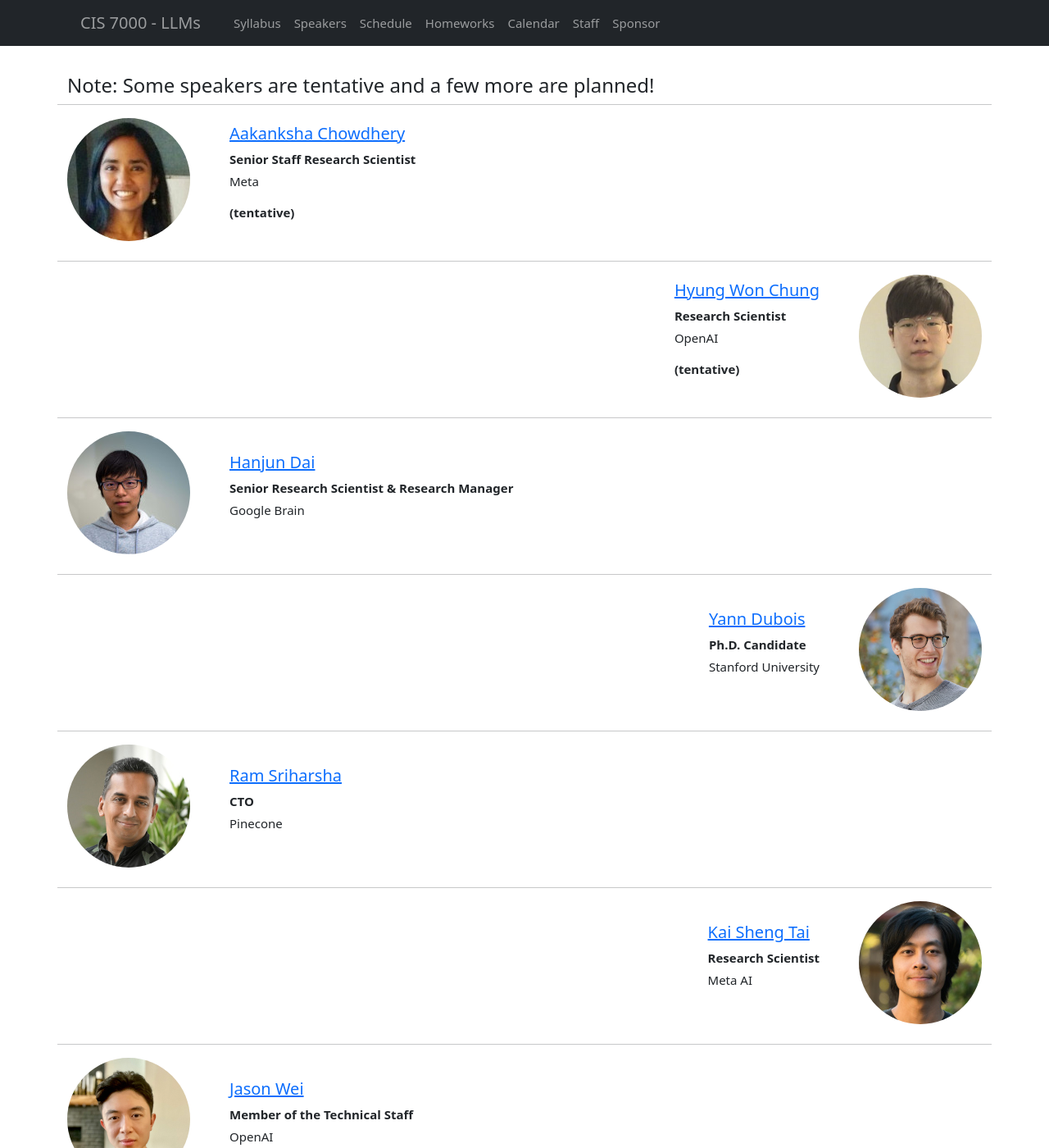
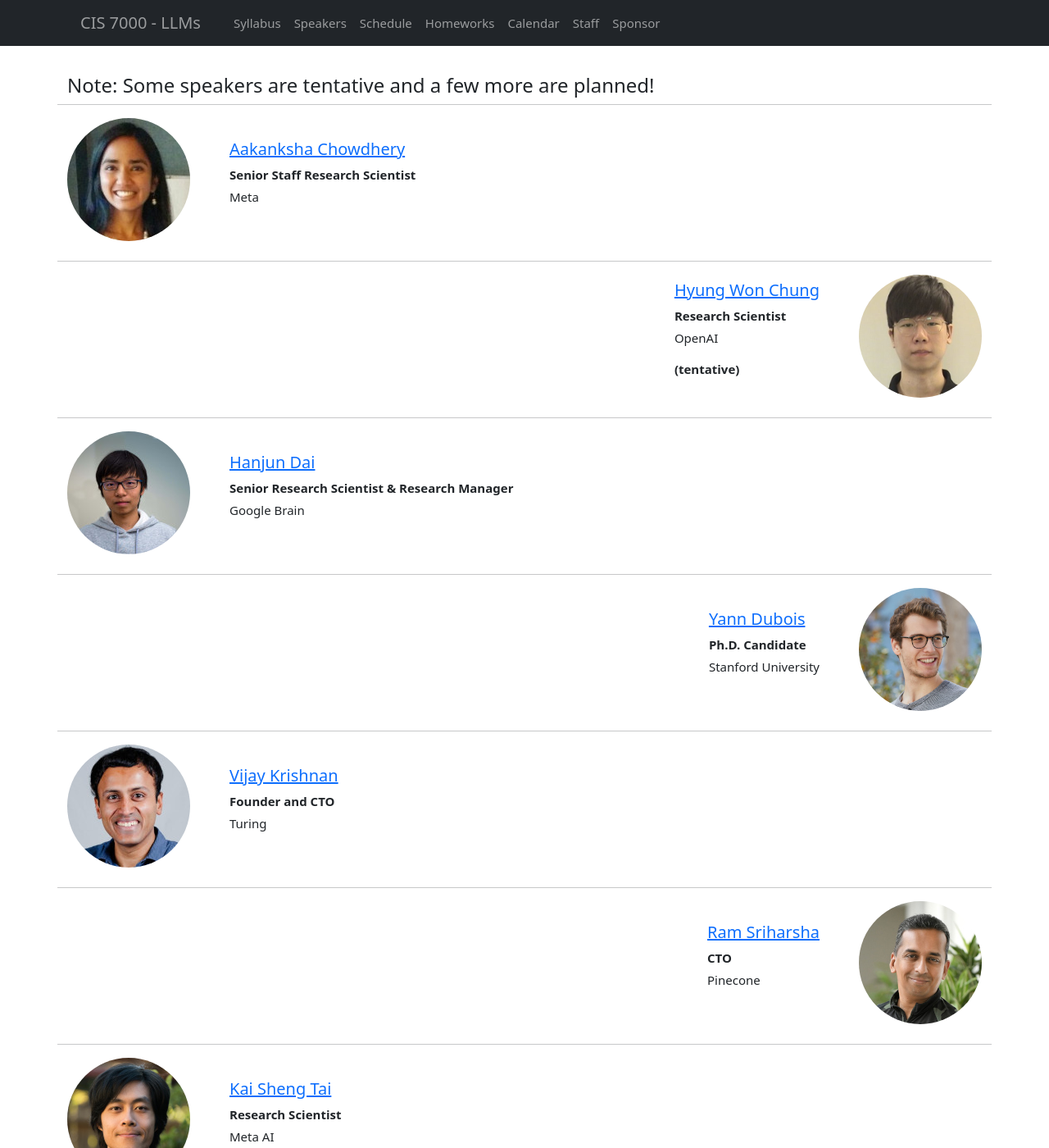
Before and after one commit to llm-class/llm-class.github.io, a Jekyll site: the page built from speakers.html, in a window 1280 px wide and 1400 px high. Shown: the whole window at 82% size. Built offline with Jekyll 4.4.1, drawn with Linux system fonts in a browser that asks for light colours.

Commit message:
added VK as speaker and scheduled Aakanksha's talk

```diff
--- a/_data/schedule.yml
+++ b/_data/schedule.yml
@@ -154,8 +154,8 @@
 - week: "Week 14"
   items:
     - date: "Mon Nov 25"
-      class: "lecture"
-      details: "No class - Work on HW4 and Project"
+      class: "guest_lecture"
+      topic: "Guest Lecture by <a href=\"https://www.achowdhery.com/\">Aakanksha Chowdhery</a>, Meta"
     - date: "Wed Nov 27"
       class: "lecture"
       details: "No class - Work on HW4 and Project"
--- a/_data/speakers.yml
+++ b/_data/speakers.yml
@@ -1,7 +1,6 @@
 - name: "Aakanksha Chowdhery"
   url: "https://www.achowdhery.com/"
   title: "Senior Staff Research Scientist"
-  note: "(tentative)"
   affiliation: "Meta"
   image: "images/aakanksha_chowdhery.jpeg"
 
@@ -23,6 +22,12 @@
   title: "Ph.D. Candidate"
   affiliation: "Stanford University"
   image: "images/yann_dubois.jpg"
+
+- name: "Vijay Krishnan"
+  url: "http://i.stanford.edu/~kvijay/"
+  title: "Founder and CTO"
+  affiliation: "Turing"
+  image: "images/vijay_krishnan.jpeg"
 
 - name: "Ram Sriharsha"
   url: "https://www.linkedin.com/in/harsha340/"
```
Also changed, not shown: images/vijay_krishnan.jpeg (added).
